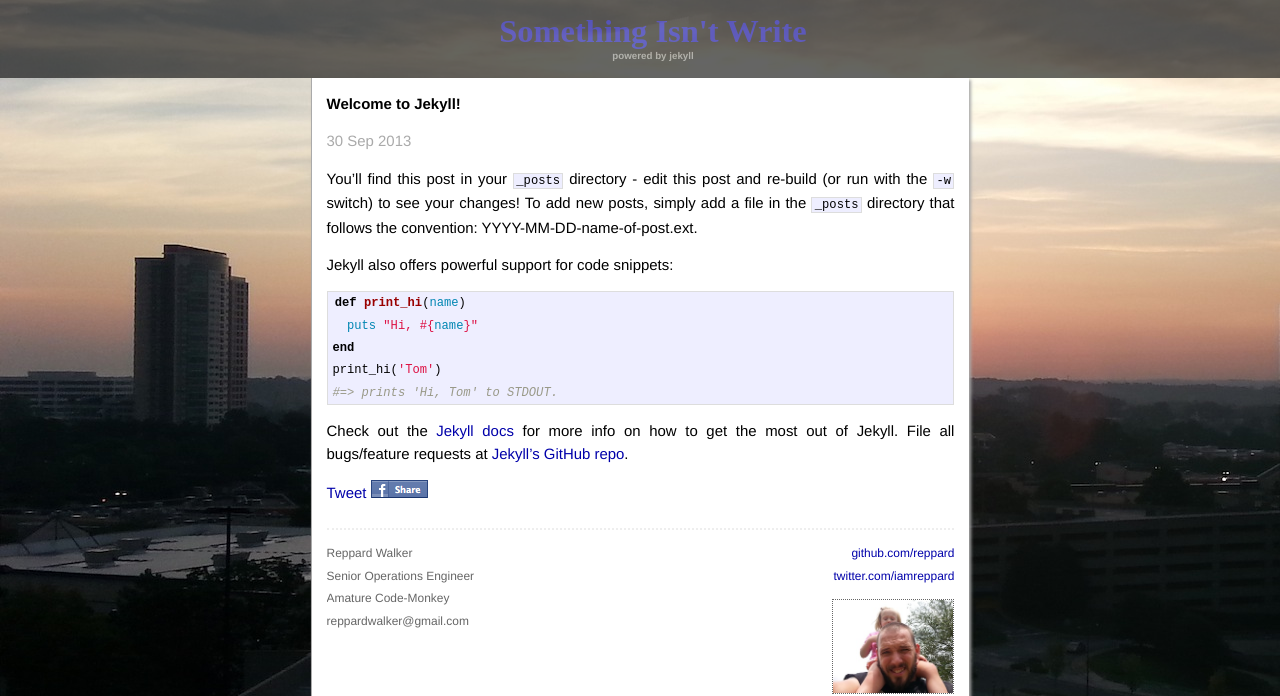
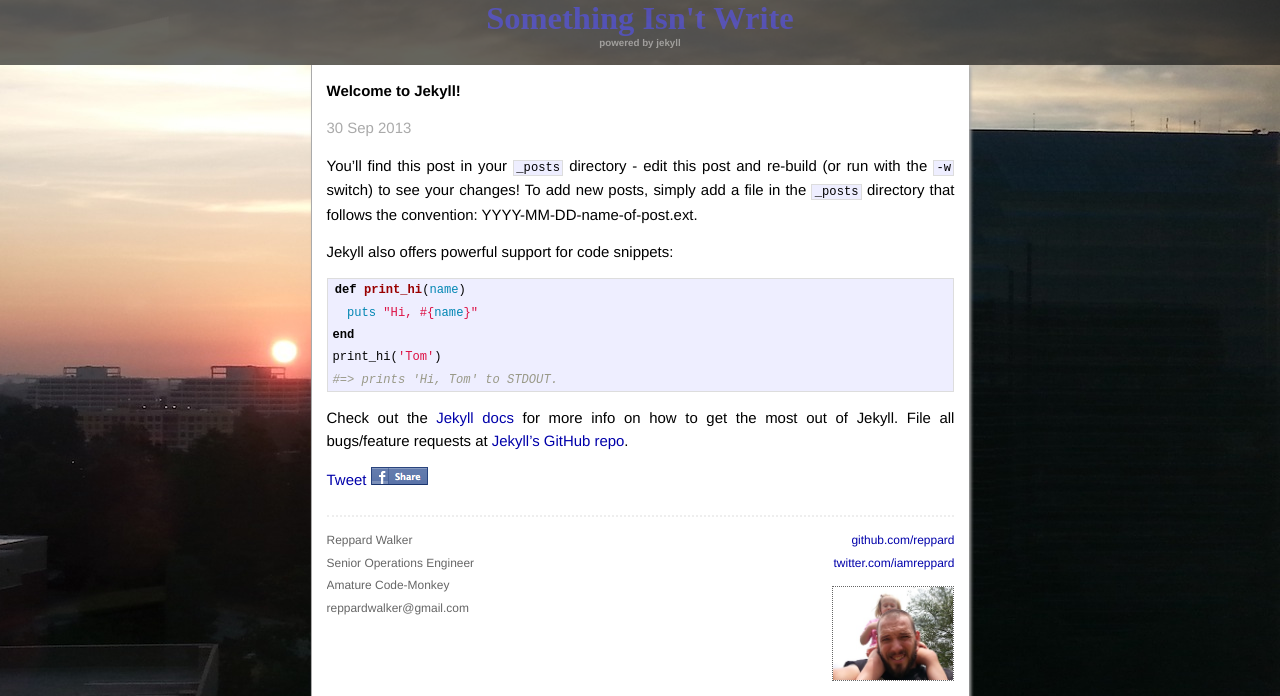
Before and after one commit to reppard/jekyll-blog, a Jekyll site: the page built from _posts/2013-09-30-welcome-to-jekyll.markdown, in a window 1280 px wide. Shown: the top 696 px of the page. Built offline with Jekyll 4.4.1, drawn with Linux system fonts in a browser that asks for light colours; some web fonts are replaced; Markdown is read by kramdown in place of the engine named in the settings; comment, search, counter and statistics services are not loaded; grey boxes are pictures that could not be loaded.

Commit message:
Fixed header padding and background

```diff
--- a/css/main.css
+++ b/css/main.css
@@ -14,7 +14,8 @@
 
 body {
   background-color: #000;
-  background: url("images/back.jpg")no-repeat;
+  background: url("images/back.jpg") no-repeat right top;
+  background-attachment:fixed;
   font: 13.34px Helvetica, Arial, sans-serif;
   font-size: small;
   text-align: center;
@@ -74,7 +75,7 @@
   opacity:.6;
   height:4em;
   width:100%;
-  padding:1em;
+  padding-bottom:1em;
   margin-left:auto;
   margin-right:auto;
   text-align:center;
```
